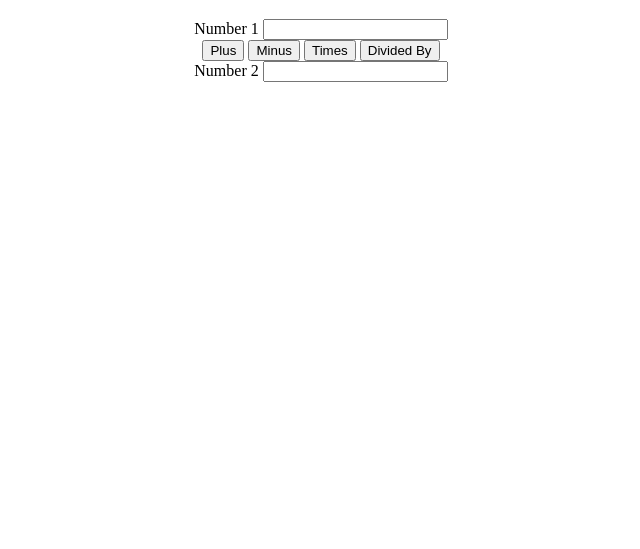
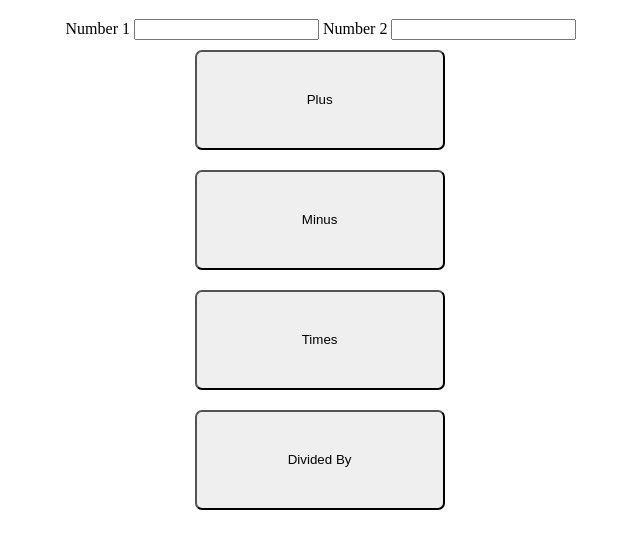
Before and after one commit to jeffkealy/cool-calculator, a website: page library/public/index.html in a window 1280 px wide. Shown: the part 61-610 px from the top of the page, without its empty margins (319-959 px from the left). Drawn offline with Linux system fonts and the light colour scheme.

Commit message:
added some CSS

```diff
--- a/library/public/css/style.css
+++ b/library/public/css/style.css
@@ -1,6 +1,18 @@
 body{
   text-align: center;
+
 }
 .button{
-  display: inline-block;
+  padding: 30px;
+  margin: 10px 0 10px 0;
+  height: 100px;
+  width: 250px;
+  border-radius: 7px;
+
 }
+#button{
+  padding-left: 40%;
+  padding-right: 50%;
+
+
+}
--- a/library/public/index.html
+++ b/library/public/index.html
@@ -11,14 +11,15 @@
     <h1>calculator</h1>
         <label for="firstNum">Number 1</label>
         <input id="firstNum" type="number" name="firstNum" >
+        <label for="secondNum">Number 2</label>
+        <input id="secondNum" type="number" name="secondNum" >
         <div id="button">
           <button type="button" class="button" name="addtion">Plus</button>
           <button type="button" class="button" name="subtraction">Minus</button>
           <button type="button" class="button" name="multiplication">Times</button>
           <button type="button" class="button" name="division">Divided By</button>
         </div>
-        <label for="secondNum">Number 2</label>
-        <input id="secondNum" type="number" name="secondNum" >
+
         <h1><div id="result"></div></h1>
   </body>
 </html>
```
